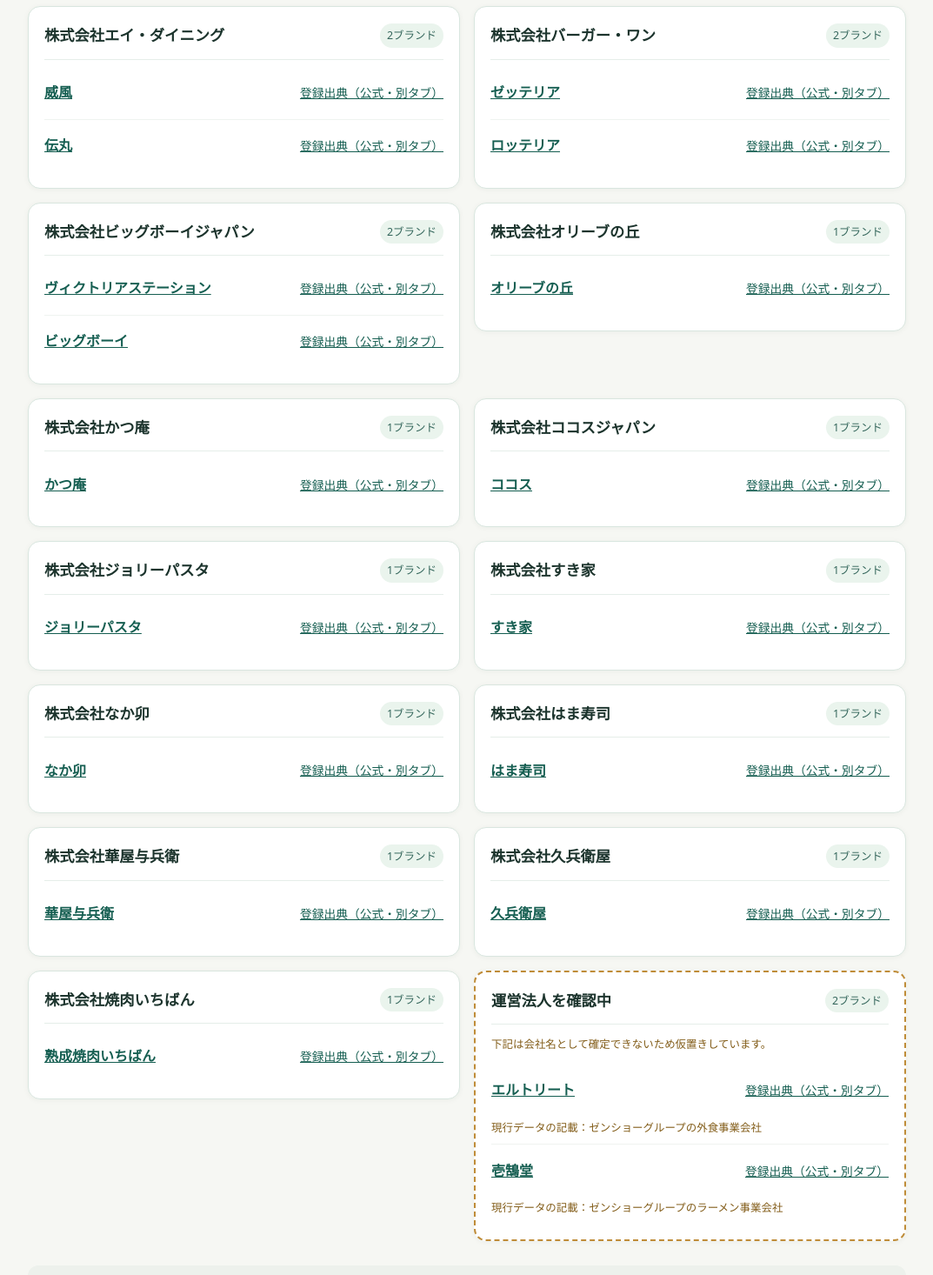
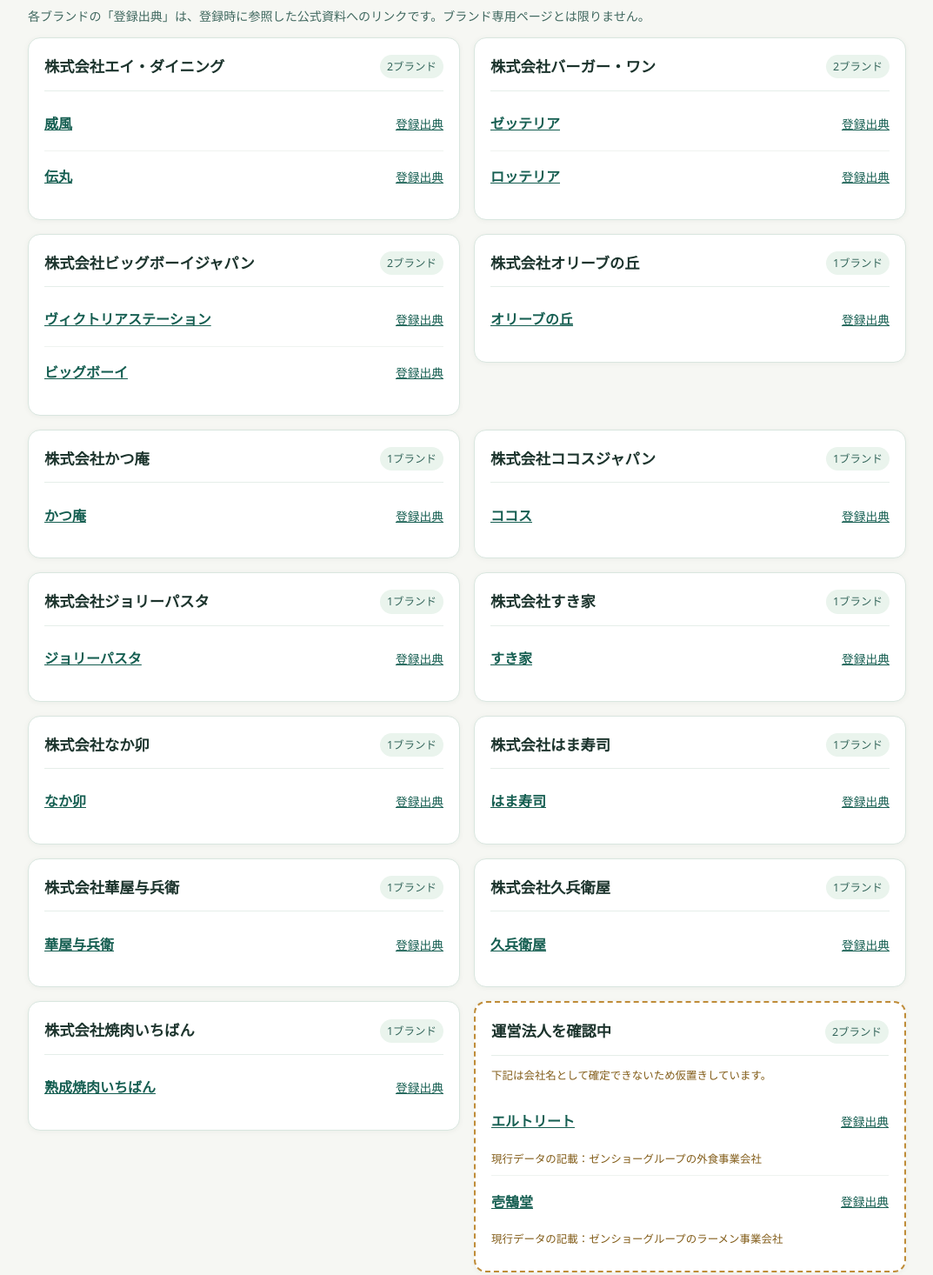
Before and after one commit to hampemtarutaru/shop-groups-finder, a plain HTML site: page qa/hierarchy-poc/zensho.html in a window 1280 px wide. Shown: the part 760-2226 px from the top of the page at 87% size, without its empty margins (103-1176 px from the left). Drawn offline with Linux system fonts and the light colour scheme.

Commit message:
fix(qa): shorten repeated official source links and clarify site-unpublished state

```diff
--- a/qa/hierarchy-poc/zensho.html
+++ b/qa/hierarchy-poc/zensho.html
@@ -16,7 +16,7 @@ main{max-width:1050px;margin:auto;padding:28px 20px 70px}h1{font-size:clamp(1.7r
 .summary{display:flex;gap:10px;flex-wrap:wrap;margin:18px 0 28px}.summary span{background:#e5eee8;padding:7px 13px;border-radius:8px;font-weight:700;font-size:.9rem}
 .tree{border-left:3px solid #78a095;margin:20px 0 28px;padding-left:17px}.tree strong{display:block}.tree small{color:#4a675d}
 nav{background:white;border:1px solid #dae6df;border-radius:12px;padding:15px 19px;margin:24px 0 28px}nav h2{margin-bottom:8px}nav .links{display:flex;flex-wrap:wrap;gap:8px}nav a{display:inline-flex;align-items:center;gap:6px;min-height:44px;max-width:100%;overflow-wrap:anywhere;font-size:.88rem;text-decoration:none;border:1px solid #cbdcd4;border-radius:7px;padding:9px 11px}nav a span{color:#52746a}
-.grid{display:grid;grid-template-columns:repeat(2,minmax(0,1fr));gap:16px;align-items:start}.operator{background:white;border:1px solid #d9e6df;border-radius:14px;padding:18px;min-width:0;box-shadow:0 1px 6px #153b2e0d}
+.source-help{font-size:.88rem;color:#416960;margin:0 0 12px}.grid{display:grid;grid-template-columns:repeat(2,minmax(0,1fr));gap:16px;align-items:start}.operator{background:white;border:1px solid #d9e6df;border-radius:14px;padding:18px;min-width:0;box-shadow:0 1px 6px #153b2e0d}
 .operator-heading{display:flex;justify-content:space-between;align-items:center;gap:10px;border-bottom:1px solid #e5eee9;padding-bottom:12px}.count{white-space:nowrap;color:#35675c;font-size:.78rem;background:#eaf4ed;padding:3px 8px;border-radius:20px}
 .brand-list{list-style:none;padding:0;margin:8px 0 0}.brand-list li{display:flex;justify-content:space-between;gap:10px;align-items:center;flex-wrap:wrap;border-bottom:1px solid #eff3f0;padding:8px 0}.brand-list li:last-child{border:0}.brand{font-weight:700}.brand-list li a{display:inline-flex;align-items:center;min-height:44px;max-width:100%;overflow-wrap:anywhere}.ref{font-size:.86rem}.pending{border:2px dashed #bf8c38}.warning,.raw{font-size:.78rem;color:#825c18}.raw{flex-basis:100%}
 .notes{margin-top:28px;padding:18px 20px;background:#edf1ec;border-radius:12px;font-size:.88rem}footer{background:#e3ebe5;padding:18px;text-align:center;font-size:.8rem}.skip{position:absolute;left:-200vw;top:0;background:white;color:#143f36;padding:10px 16px;z-index:10}.skip:focus{left:8px;top:8px}h1,h2,.operator-heading{overflow-wrap:anywhere}
@@ -30,7 +30,7 @@ nav{background:white;border:1px solid #dae6df;border-radius:12px;padding:15px 19
 <p class="kicker">親グループ → 運営会社 → ブランド</p>
 <h1>ゼンショーグループ</h1>
 <p class="lead">現行の登録情報を、運営会社ごとに並べ替えました。同じグループでも実際の運営会社は異なることがあります。</p>
-<div class="status"><strong>非公開の検証用HTML・検索対象外。</strong> ブランドの網羅や各店舗の直営・FC契約の証明ではありません。運営法人が特定できていない2件は、会社名を推測せず別枠に置いています。</div>
+<div class="status"><strong>本番サイト未掲載の検証用HTML・検索対象外。</strong> ブランドの網羅や各店舗の直営・FC契約の証明ではありません。運営法人が特定できていない2件は、会社名を推測せず別枠に置いています。</div>
 <div class="tree"><strong>親グループ：株式会社ゼンショーホールディングス</strong><small>登録上のグループ名：ゼンショーグループ ／ グループデータの確認日：2026-11-06</small></div>
 <div class="summary"><span>18 登録ブランド</span><span>13 運営会社名を掲載</span><span>2件 要確認</span></div>
 <nav aria-label="運営会社へ移動"><h2>運営会社から探す</h2><div class="links"><a href="#operator-1">株式会社エイ・ダイニング <span>2件</span></a>
@@ -47,79 +47,80 @@ nav{background:white;border:1px solid #dae6df;border-radius:12px;padding:15px 19
 <a href="#operator-12">株式会社久兵衛屋 <span>1件</span></a>
 <a href="#operator-13">株式会社焼肉いちばん <span>1件</span></a>
 <a href="#operator-14">運営法人を確認中 <span>2件</span></a></div></nav>
+<p class="source-help">各ブランドの「登録出典」は、登録時に参照した公式資料へのリンクです。ブランド専用ページとは限りません。</p>
 <div class="grid"><section class="operator " id="operator-1" aria-labelledby="operator-heading-1">
   <div class="operator-heading"><h2 id="operator-heading-1">株式会社エイ・ダイニング</h2><span class="count">2ブランド</span></div>
 
-  <ul class="brand-list"><li><span class="brand"><a href="/?q=%E5%A8%81%E9%A2%A8">威風</a></span><a class="ref" href="https://www.zensho.co.jp/jp/brands/" target="_blank" rel="noopener noreferrer" aria-label="威風の登録出典（公式サイトを別タブで開く）">登録出典（公式・別タブ）</a></li>
-<li><span class="brand"><a href="/?q=%E4%BC%9D%E4%B8%B8">伝丸</a></span><a class="ref" href="https://www.zensho.co.jp/jp/brands/" target="_blank" rel="noopener noreferrer" aria-label="伝丸の登録出典（公式サイトを別タブで開く）">登録出典（公式・別タブ）</a></li></ul>
+  <ul class="brand-list"><li><span class="brand"><a href="/?q=%E5%A8%81%E9%A2%A8">威風</a></span><a class="ref" href="https://www.zensho.co.jp/jp/brands/" target="_blank" rel="noopener noreferrer" aria-label="威風の登録出典（登録時に参照した公式資料を別タブで開く。ブランド専用ページとは限りません）">登録出典</a></li>
+<li><span class="brand"><a href="/?q=%E4%BC%9D%E4%B8%B8">伝丸</a></span><a class="ref" href="https://www.zensho.co.jp/jp/brands/" target="_blank" rel="noopener noreferrer" aria-label="伝丸の登録出典（登録時に参照した公式資料を別タブで開く。ブランド専用ページとは限りません）">登録出典</a></li></ul>
 </section>
 <section class="operator " id="operator-2" aria-labelledby="operator-heading-2">
   <div class="operator-heading"><h2 id="operator-heading-2">株式会社バーガー・ワン</h2><span class="count">2ブランド</span></div>
 
-  <ul class="brand-list"><li><span class="brand"><a href="/?q=%E3%82%BC%E3%83%83%E3%83%86%E3%83%AA%E3%82%A2">ゼッテリア</a></span><a class="ref" href="https://www.zensho.co.jp/jp/company/news/2026/post_6841.html" target="_blank" rel="noopener noreferrer" aria-label="ゼッテリアの登録出典（公式サイトを別タブで開く）">登録出典（公式・別タブ）</a></li>
-<li><span class="brand"><a href="/?q=%E3%83%AD%E3%83%83%E3%83%86%E3%83%AA%E3%82%A2">ロッテリア</a></span><a class="ref" href="https://www.zensho.co.jp/jp/company/news/2026/post_6841.html" target="_blank" rel="noopener noreferrer" aria-label="ロッテリアの登録出典（公式サイトを別タブで開く）">登録出典（公式・別タブ）</a></li></ul>
+  <ul class="brand-list"><li><span class="brand"><a href="/?q=%E3%82%BC%E3%83%83%E3%83%86%E3%83%AA%E3%82%A2">ゼッテリア</a></span><a class="ref" href="https://www.zensho.co.jp/jp/company/news/2026/post_6841.html" target="_blank" rel="noopener noreferrer" aria-label="ゼッテリアの登録出典（登録時に参照した公式資料を別タブで開く。ブランド専用ページとは限りません）">登録出典</a></li>
+<li><span class="brand"><a href="/?q=%E3%83%AD%E3%83%83%E3%83%86%E3%83%AA%E3%82%A2">ロッテリア</a></span><a class="ref" href="https://www.zensho.co.jp/jp/company/news/2026/post_6841.html" target="_blank" rel="noopener noreferrer" aria-label="ロッテリアの登録出典（登録時に参照した公式資料を別タブで開く。ブランド専用ページとは限りません）">登録出典</a></li></ul>
 </section>
 <section class="operator " id="operator-3" aria-labelledby="operator-heading-3">
   <div class="operator-heading"><h2 id="operator-heading-3">株式会社ビッグボーイジャパン</h2><span class="count">2ブランド</span></div>
 
-  <ul class="brand-list"><li><span class="brand"><a href="/?q=%E3%83%B4%E3%82%A3%E3%82%AF%E3%83%88%E3%83%AA%E3%82%A2%E3%82%B9%E3%83%86%E3%83%BC%E3%82%B7%E3%83%A7%E3%83%B3">ヴィクトリアステーション</a></span><a class="ref" href="https://www.zensho.co.jp/jp/brands/" target="_blank" rel="noopener noreferrer" aria-label="ヴィクトリアステーションの登録出典（公式サイトを別タブで開く）">登録出典（公式・別タブ）</a></li>
-<li><span class="brand"><a href="/?q=%E3%83%93%E3%83%83%E3%82%B0%E3%83%9C%E3%83%BC%E3%82%A4">ビッグボーイ</a></span><a class="ref" href="https://www.zensho.co.jp/jp/company/outline/" target="_blank" rel="noopener noreferrer" aria-label="ビッグボーイの登録出典（公式サイトを別タブで開く）">登録出典（公式・別タブ）</a></li></ul>
+  <ul class="brand-list"><li><span class="brand"><a href="/?q=%E3%83%B4%E3%82%A3%E3%82%AF%E3%83%88%E3%83%AA%E3%82%A2%E3%82%B9%E3%83%86%E3%83%BC%E3%82%B7%E3%83%A7%E3%83%B3">ヴィクトリアステーション</a></span><a class="ref" href="https://www.zensho.co.jp/jp/brands/" target="_blank" rel="noopener noreferrer" aria-label="ヴィクトリアステーションの登録出典（登録時に参照した公式資料を別タブで開く。ブランド専用ページとは限りません）">登録出典</a></li>
+<li><span class="brand"><a href="/?q=%E3%83%93%E3%83%83%E3%82%B0%E3%83%9C%E3%83%BC%E3%82%A4">ビッグボーイ</a></span><a class="ref" href="https://www.zensho.co.jp/jp/company/outline/" target="_blank" rel="noopener noreferrer" aria-label="ビッグボーイの登録出典（登録時に参照した公式資料を別タブで開く。ブランド専用ページとは限りません）">登録出典</a></li></ul>
 </section>
 <section class="operator " id="operator-4" aria-labelledby="operator-heading-4">
   <div class="operator-heading"><h2 id="operator-heading-4">株式会社オリーブの丘</h2><span class="count">1ブランド</span></div>
 
-  <ul class="brand-list"><li><span class="brand"><a href="/?q=%E3%82%AA%E3%83%AA%E3%83%BC%E3%83%96%E3%81%AE%E4%B8%98">オリーブの丘</a></span><a class="ref" href="https://www.zensho.co.jp/jp/company/outline/" target="_blank" rel="noopener noreferrer" aria-label="オリーブの丘の登録出典（公式サイトを別タブで開く）">登録出典（公式・別タブ）</a></li></ul>
+  <ul class="brand-list"><li><span class="brand"><a href="/?q=%E3%82%AA%E3%83%AA%E3%83%BC%E3%83%96%E3%81%AE%E4%B8%98">オリーブの丘</a></span><a class="ref" href="https://www.zensho.co.jp/jp/company/outline/" target="_blank" rel="noopener noreferrer" aria-label="オリーブの丘の登録出典（登録時に参照した公式資料を別タブで開く。ブランド専用ページとは限りません）">登録出典</a></li></ul>
 </section>
 <section class="operator " id="operator-5" aria-labelledby="operator-heading-5">
   <div class="operator-heading"><h2 id="operator-heading-5">株式会社かつ庵</h2><span class="count">1ブランド</span></div>
 
-  <ul class="brand-list"><li><span class="brand"><a href="/?q=%E3%81%8B%E3%81%A4%E5%BA%B5">かつ庵</a></span><a class="ref" href="https://www.zensho.co.jp/jp/brands/" target="_blank" rel="noopener noreferrer" aria-label="かつ庵の登録出典（公式サイトを別タブで開く）">登録出典（公式・別タブ）</a></li></ul>
+  <ul class="brand-list"><li><span class="brand"><a href="/?q=%E3%81%8B%E3%81%A4%E5%BA%B5">かつ庵</a></span><a class="ref" href="https://www.zensho.co.jp/jp/brands/" target="_blank" rel="noopener noreferrer" aria-label="かつ庵の登録出典（登録時に参照した公式資料を別タブで開く。ブランド専用ページとは限りません）">登録出典</a></li></ul>
 </section>
 <section class="operator " id="operator-6" aria-labelledby="operator-heading-6">
   <div class="operator-heading"><h2 id="operator-heading-6">株式会社ココスジャパン</h2><span class="count">1ブランド</span></div>
 
-  <ul class="brand-list"><li><span class="brand"><a href="/?q=%E3%82%B3%E3%82%B3%E3%82%B9">ココス</a></span><a class="ref" href="https://www.zensho.co.jp/jp/company/outline/" target="_blank" rel="noopener noreferrer" aria-label="ココスの登録出典（公式サイトを別タブで開く）">登録出典（公式・別タブ）</a></li></ul>
+  <ul class="brand-list"><li><span class="brand"><a href="/?q=%E3%82%B3%E3%82%B3%E3%82%B9">ココス</a></span><a class="ref" href="https://www.zensho.co.jp/jp/company/outline/" target="_blank" rel="noopener noreferrer" aria-label="ココスの登録出典（登録時に参照した公式資料を別タブで開く。ブランド専用ページとは限りません）">登録出典</a></li></ul>
 </section>
 <section class="operator " id="operator-7" aria-labelledby="operator-heading-7">
   <div class="operator-heading"><h2 id="operator-heading-7">株式会社ジョリーパスタ</h2><span class="count">1ブランド</span></div>
 
-  <ul class="brand-list"><li><span class="brand"><a href="/?q=%E3%82%B8%E3%83%A7%E3%83%AA%E3%83%BC%E3%83%91%E3%82%B9%E3%82%BF">ジョリーパスタ</a></span><a class="ref" href="https://www.zensho.co.jp/jp/company/outline/" target="_blank" rel="noopener noreferrer" aria-label="ジョリーパスタの登録出典（公式サイトを別タブで開く）">登録出典（公式・別タブ）</a></li></ul>
+  <ul class="brand-list"><li><span class="brand"><a href="/?q=%E3%82%B8%E3%83%A7%E3%83%AA%E3%83%BC%E3%83%91%E3%82%B9%E3%82%BF">ジョリーパスタ</a></span><a class="ref" href="https://www.zensho.co.jp/jp/company/outline/" target="_blank" rel="noopener noreferrer" aria-label="ジョリーパスタの登録出典（登録時に参照した公式資料を別タブで開く。ブランド専用ページとは限りません）">登録出典</a></li></ul>
 </section>
 <section class="operator " id="operator-8" aria-labelledby="operator-heading-8">
   <div class="operator-heading"><h2 id="operator-heading-8">株式会社すき家</h2><span class="count">1ブランド</span></div>
 
-  <ul class="brand-list"><li><span class="brand"><a href="/?q=%E3%81%99%E3%81%8D%E5%AE%B6">すき家</a></span><a class="ref" href="https://www.zensho.co.jp/jp/company/outline/" target="_blank" rel="noopener noreferrer" aria-label="すき家の登録出典（公式サイトを別タブで開く）">登録出典（公式・別タブ）</a></li></ul>
+  <ul class="brand-list"><li><span class="brand"><a href="/?q=%E3%81%99%E3%81%8D%E5%AE%B6">すき家</a></span><a class="ref" href="https://www.zensho.co.jp/jp/company/outline/" target="_blank" rel="noopener noreferrer" aria-label="すき家の登録出典（登録時に参照した公式資料を別タブで開く。ブランド専用ページとは限りません）">登録出典</a></li></ul>
 </section>
 <section class="operator " id="operator-9" aria-labelledby="operator-heading-9">
   <div class="operator-heading"><h2 id="operator-heading-9">株式会社なか卯</h2><span class="count">1ブランド</span></div>
 
-  <ul class="brand-list"><li><span class="brand"><a href="/?q=%E3%81%AA%E3%81%8B%E5%8D%AF">なか卯</a></span><a class="ref" href="https://www.zensho.co.jp/jp/company/outline/" target="_blank" rel="noopener noreferrer" aria-label="なか卯の登録出典（公式サイトを別タブで開く）">登録出典（公式・別タブ）</a></li></ul>
+  <ul class="brand-list"><li><span class="brand"><a href="/?q=%E3%81%AA%E3%81%8B%E5%8D%AF">なか卯</a></span><a class="ref" href="https://www.zensho.co.jp/jp/company/outline/" target="_blank" rel="noopener noreferrer" aria-label="なか卯の登録出典（登録時に参照した公式資料を別タブで開く。ブランド専用ページとは限りません）">登録出典</a></li></ul>
 </section>
 <section class="operator " id="operator-10" aria-labelledby="operator-heading-10">
   <div class="operator-heading"><h2 id="operator-heading-10">株式会社はま寿司</h2><span class="count">1ブランド</span></div>
 
-  <ul class="brand-list"><li><span class="brand"><a href="/?q=%E3%81%AF%E3%81%BE%E5%AF%BF%E5%8F%B8">はま寿司</a></span><a class="ref" href="https://www.zensho.co.jp/jp/company/outline/" target="_blank" rel="noopener noreferrer" aria-label="はま寿司の登録出典（公式サイトを別タブで開く）">登録出典（公式・別タブ）</a></li></ul>
+  <ul class="brand-list"><li><span class="brand"><a href="/?q=%E3%81%AF%E3%81%BE%E5%AF%BF%E5%8F%B8">はま寿司</a></span><a class="ref" href="https://www.zensho.co.jp/jp/company/outline/" target="_blank" rel="noopener noreferrer" aria-label="はま寿司の登録出典（登録時に参照した公式資料を別タブで開く。ブランド専用ページとは限りません）">登録出典</a></li></ul>
 </section>
 <section class="operator " id="operator-11" aria-labelledby="operator-heading-11">
   <div class="operator-heading"><h2 id="operator-heading-11">株式会社華屋与兵衛</h2><span class="count">1ブランド</span></div>
 
-  <ul class="brand-list"><li><span class="brand"><a href="/?q=%E8%8F%AF%E5%B1%8B%E4%B8%8E%E5%85%B5%E8%A1%9B">華屋与兵衛</a></span><a class="ref" href="https://www.hanayayohei.co.jp/company/" target="_blank" rel="noopener noreferrer" aria-label="華屋与兵衛の登録出典（公式サイトを別タブで開く）">登録出典（公式・別タブ）</a></li></ul>
+  <ul class="brand-list"><li><span class="brand"><a href="/?q=%E8%8F%AF%E5%B1%8B%E4%B8%8E%E5%85%B5%E8%A1%9B">華屋与兵衛</a></span><a class="ref" href="https://www.hanayayohei.co.jp/company/" target="_blank" rel="noopener noreferrer" aria-label="華屋与兵衛の登録出典（登録時に参照した公式資料を別タブで開く。ブランド専用ページとは限りません）">登録出典</a></li></ul>
 </section>
 <section class="operator " id="operator-12" aria-labelledby="operator-heading-12">
   <div class="operator-heading"><h2 id="operator-heading-12">株式会社久兵衛屋</h2><span class="count">1ブランド</span></div>
 
-  <ul class="brand-list"><li><span class="brand"><a href="/?q=%E4%B9%85%E5%85%B5%E8%A1%9B%E5%B1%8B">久兵衛屋</a></span><a class="ref" href="https://www.zensho.co.jp/jp/brands/" target="_blank" rel="noopener noreferrer" aria-label="久兵衛屋の登録出典（公式サイトを別タブで開く）">登録出典（公式・別タブ）</a></li></ul>
+  <ul class="brand-list"><li><span class="brand"><a href="/?q=%E4%B9%85%E5%85%B5%E8%A1%9B%E5%B1%8B">久兵衛屋</a></span><a class="ref" href="https://www.zensho.co.jp/jp/brands/" target="_blank" rel="noopener noreferrer" aria-label="久兵衛屋の登録出典（登録時に参照した公式資料を別タブで開く。ブランド専用ページとは限りません）">登録出典</a></li></ul>
 </section>
 <section class="operator " id="operator-13" aria-labelledby="operator-heading-13">
   <div class="operator-heading"><h2 id="operator-heading-13">株式会社焼肉いちばん</h2><span class="count">1ブランド</span></div>
 
-  <ul class="brand-list"><li><span class="brand"><a href="/?q=%E7%86%9F%E6%88%90%E7%84%BC%E8%82%89%E3%81%84%E3%81%A1%E3%81%B0%E3%82%93">熟成焼肉いちばん</a></span><a class="ref" href="https://www.zensho.co.jp/jp/brands/" target="_blank" rel="noopener noreferrer" aria-label="熟成焼肉いちばんの登録出典（公式サイトを別タブで開く）">登録出典（公式・別タブ）</a></li></ul>
+  <ul class="brand-list"><li><span class="brand"><a href="/?q=%E7%86%9F%E6%88%90%E7%84%BC%E8%82%89%E3%81%84%E3%81%A1%E3%81%B0%E3%82%93">熟成焼肉いちばん</a></span><a class="ref" href="https://www.zensho.co.jp/jp/brands/" target="_blank" rel="noopener noreferrer" aria-label="熟成焼肉いちばんの登録出典（登録時に参照した公式資料を別タブで開く。ブランド専用ページとは限りません）">登録出典</a></li></ul>
 </section>
 <section class="operator pending" id="operator-14" aria-labelledby="operator-heading-14">
   <div class="operator-heading"><h2 id="operator-heading-14">運営法人を確認中</h2><span class="count">2ブランド</span></div>
   <p class="warning">下記は会社名として確定できないため仮置きしています。</p>
-  <ul class="brand-list"><li><span class="brand"><a href="/?q=%E3%82%A8%E3%83%AB%E3%83%88%E3%83%AA%E3%83%BC%E3%83%88">エルトリート</a></span><a class="ref" href="https://www.zensho.co.jp/jp/brands/" target="_blank" rel="noopener noreferrer" aria-label="エルトリートの登録出典（公式サイトを別タブで開く）">登録出典（公式・別タブ）</a><div class="raw">現行データの記載：ゼンショーグループの外食事業会社</div></li>
-<li><span class="brand"><a href="/?q=%E5%A3%B1%E9%B5%A0%E5%A0%82">壱鵠堂</a></span><a class="ref" href="https://maps.zensho.co.jp/jp/index_map.html" target="_blank" rel="noopener noreferrer" aria-label="壱鵠堂の登録出典（公式サイトを別タブで開く）">登録出典（公式・別タブ）</a><div class="raw">現行データの記載：ゼンショーグループのラーメン事業会社</div></li></ul>
+  <ul class="brand-list"><li><span class="brand"><a href="/?q=%E3%82%A8%E3%83%AB%E3%83%88%E3%83%AA%E3%83%BC%E3%83%88">エルトリート</a></span><a class="ref" href="https://www.zensho.co.jp/jp/brands/" target="_blank" rel="noopener noreferrer" aria-label="エルトリートの登録出典（登録時に参照した公式資料を別タブで開く。ブランド専用ページとは限りません）">登録出典</a><div class="raw">現行データの記載：ゼンショーグループの外食事業会社</div></li>
+<li><span class="brand"><a href="/?q=%E5%A3%B1%E9%B5%A0%E5%A0%82">壱鵠堂</a></span><a class="ref" href="https://maps.zensho.co.jp/jp/index_map.html" target="_blank" rel="noopener noreferrer" aria-label="壱鵠堂の登録出典（登録時に参照した公式資料を別タブで開く。ブランド専用ページとは限りません）">登録出典</a><div class="raw">現行データの記載：ゼンショーグループのラーメン事業会社</div></li></ul>
 </section></div>
 <section class="notes"><h2>表示の考え方</h2><p>登録データに法人名が明記されている場合に、その表記を運営会社の見出しにしました。カッコ内のグループ説明は既知の対応表でのみ整理し、元のブランド所属データは変更していません。各店舗の運営主体がフランチャイズ等で異なる可能性があります。</p>
 <p>出典は現行の登録データに保存された公式リンクで、ブランド専用ページとは限りません。個別の運営法人の関係を新規に全件照合したことを意味しません。正式公開前に個別の出典確認・使い勝手とSEOの品質審査が必要です。</p><a href="/">店名検索トップへ戻る</a></section>
```
